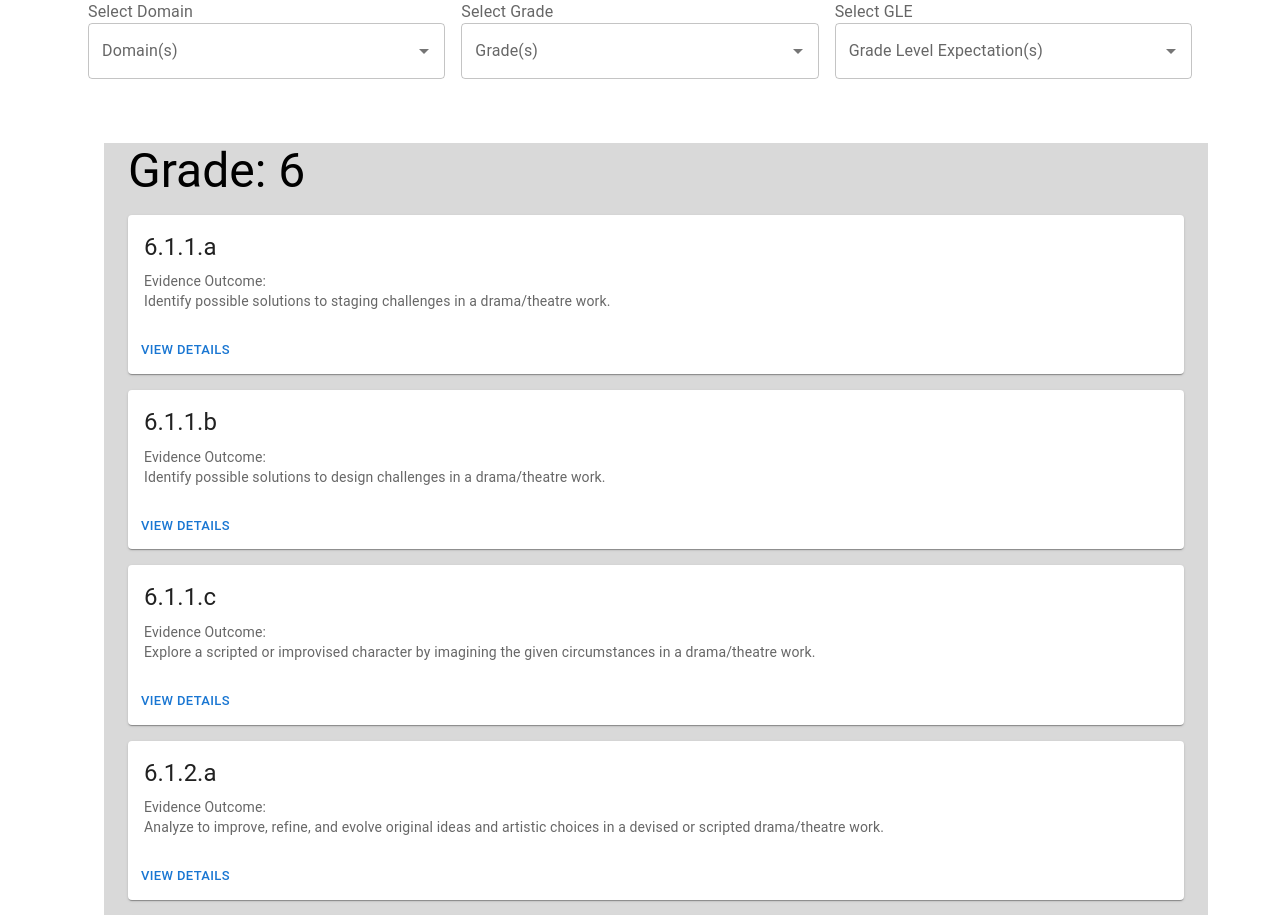
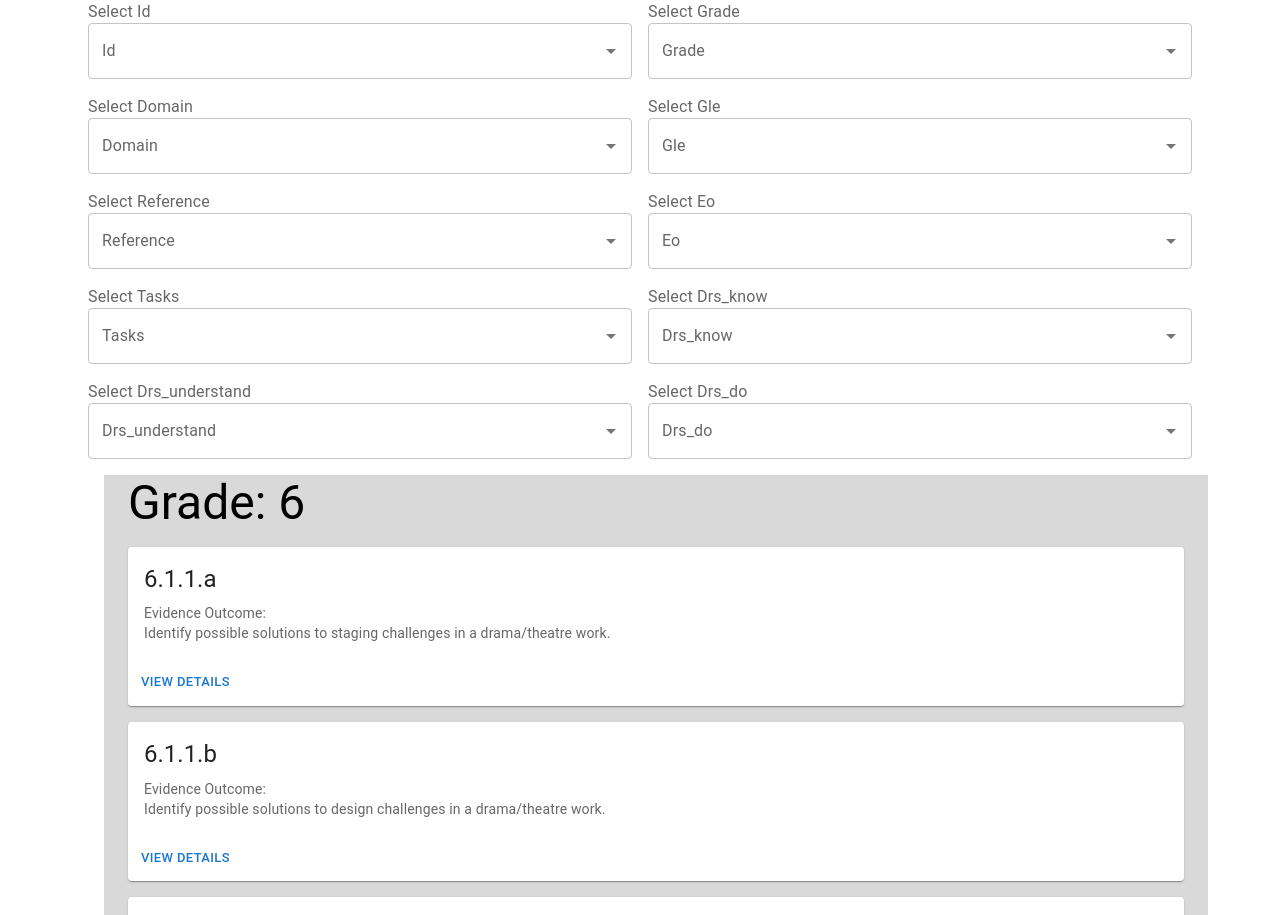
Before and after one commit to drewkeat/theatre-ed-tool, a Next.js app: page / in a window 1280 px wide. Shown: the top 915 px of the page. Built offline with nearby package versions, Linux system fonts and the light colour scheme.

Commit message:
simplify filter selects on index - need to separate drs

```diff
--- a/components/MultiSelectBox.jsx
+++ b/components/MultiSelectBox.jsx
@@ -4,7 +4,7 @@ import {FormControl, FormLabel, Autocomplete, TextField} from '@mui/material'
 export default function MultiSelectBox({id, labelText, helpText, chipValues, setChipValues, options}) {
 
   return (
-    <FormControl id={id+"control"} fullWidth>
+    <FormControl id={`${id}-control`} fullWidth>
       <FormLabel>{labelText}</FormLabel>
       <Autocomplete
         multiple
@@ -17,7 +17,7 @@ export default function MultiSelectBox({id, labelText, helpText, chipValues, set
         renderInput={(params) => (
           <TextField {...params} label={helpText} />
         )}
-      />
+      ></Autocomplete>
     </FormControl>
   );
 }
--- a/pages/index.js
+++ b/pages/index.js
@@ -5,111 +5,135 @@ import _ from "lodash";
 import SelectBox from "../components/MultiSelectBox";
 import StandardRow from "../components/StandardCard";
 
-import {
-  Container
-} from "@mui/material";
+import { Container } from "@mui/material";
 
 import { useState, useEffect } from "react";
 import GradeContainer from "../components/GradeContainer";
 
 export default function Home({ standards }) {
   const [formState, setFormState] = useState({
+    id: [],
     grade: [],
     domain: [],
+    gle: [],
     reference: [],
-    gle: [],
     eo: [],
-    iqs: [],
     tasks: [],
-    vocab: [],
-    ces: [],
-    know: [],
-    do: [],
-    understand: [],
-    id: [],
+    drs_know: [],
+    drs_understand: [],
+    drs_do: [],
   });
   const [filteredStandards, setFilteredStandards] = useState(standards);
 
   useEffect(() => {
-    filterStandards()
-  }, [formState])
-
+    filterStandards();
+  }, [formState]);
 
   const filterStandards = () => {
-    setFilteredStandards(_.filter(standards, standard => {
-      let valid = true
-      const keysToFilter = _.filter(_.keys(formState), key => formState[key].length > 0)
-      let i = 0
-      while(i < keysToFilter.length && valid) {
-        let key = keysToFilter[i]
-        if(!formState[key].includes(standard[key])){
-          valid = false
+    setFilteredStandards(
+      _.filter(standards, (standard) => {
+        let valid = true;
+        const keysToFilter = _.filter(
+          _.keys(formState),
+          (key) => formState[key].length > 0
+        );
+        let i = 0;
+        while (i < keysToFilter.length && valid) {
+          let key = keysToFilter[i];
+          if (!formState[key].includes(standard[key])) {
+            valid = false;
           }
-        i ++
+          i++;
         }
-      return valid
-    }))
-  }
-
-  const listStandards = () =>
-    _.map(filteredStandards, (standard) => (
-      <StandardRow key={standard.id} {...standard}/>
-    ));
+        return valid;
+      })
+    );
+  };
 
   const createGradeContainers = () => {
-    const grades = _.uniq(_.map(filteredStandards, standard => standard.grade))
+    const grades = _.uniq(
+      _.map(filteredStandards, (standard) => standard.grade)
+    );
+    return grades.map((grade) => {
+      const gradeStandards = _.filter(
+        filteredStandards,
+        (standard) => standard.grade === grade
+      );
       return (
-      grades.map(grade => {
-      const gradeStandards = _.filter(filteredStandards, standard => standard.grade === grade)
-      return <GradeContainer key={grade} grade={grade} standards={gradeStandards}/>
-    })
-    )
-  }
+        <GradeContainer key={grade} grade={grade} standards={gradeStandards} />
+      );
+    });
+  };
+
+  const createFilterSelects = () => {
+    return _.keys(formState).map((key) => (
+      <SelectBox
+        key={`${key}-select`}
+        id={`${key}-select`}
+        labelText={`Select ${_.capitalize(key)}`}
+        helpText={`${_.capitalize(key)}`}
+        options={_.uniq(_.map(standards, (standard) => standard[key]))}
+        chipValues={formState[key]}
+        setChipValues={(newValue) => {
+          setFormState({ ...formState, [key]: newValue });
+          return newValue;
+        }}
+      ></SelectBox>
+    ));
+  };
+
+  const row1 = [
+    "id",
+    "grade",
+    "domain",
+    "gle",
+    "reference",
+    "eo",
+    "tasks",
+    "drs_know",
+    "drs_understand",
+    "drs_do"
+  ]
 
   return (
     <Container>
-        <Container sx={{display: "grid", gridTemplateColumns: "repeat(3, 1fr)", gap: "1rem", mb: "3rem"}}>
-          <SelectBox
+        <Container sx={{display: "grid", gridTemplateColumns: "repeat(2, 1fr)", gap: '1rem'}}>{createFilterSelects()}</Container>
+        {/* <SelectBox
           id="domain-select"
           labelText="Select Domain"
           helpText="Domain(s)"
-            options={_.uniq(
-              _.map(standards, (standard) => standard.domain)
-            )}
+          options={_.uniq(_.map(standards, (standard) => standard.domain))}
           chipValues={formState.domain}
           setChipValues={(newValue) => {
-              setFormState({...formState, domain: newValue})
-              return newValue
+            setFormState({ ...formState, domain: newValue });
+            return newValue;
           }}
         />
         <SelectBox
           id="grade-select"
           labelText="Select Grade"
           helpText="Grade(s)"
-            options={_.uniq(
-              _.map(standards, (standard) => standard.grade)
-            )}
+          options={_.uniq(_.map(standards, (standard) => standard.grade))}
           chipValues={formState.grade}
           setChipValues={(newValue) => {
-              setFormState({...formState, grade: newValue})
-              return newValue
+            setFormState({ ...formState, grade: newValue });
+            return newValue;
           }}
         />
         <SelectBox
           id="gle-select"
           labelText="Select GLE"
           helpText="Grade Level Expectation(s)"
-            options={_.uniq(
-              _.map(standards, (standard) => standard.gle)
-            )}
+          options={_.uniq(_.map(standards, (standard) => standard.gle))}
           chipValues={formState.gle}
           setChipValues={(newValue) => {
-              setFormState({...formState, gle: newValue})
-              return newValue
+            setFormState({ ...formState, gle: newValue });
+            return newValue;
           }}
-          />
+        /> */}
+      <Container sx={{ display: "flex", flexDirection: "column" }}>
+        {createGradeContainers()}
       </Container>
-      <Container sx={{display: "flex", flexDirection: "column"}}>{createGradeContainers()}</Container>
     </Container>
   );
 }
```
Lines whose indentation alone changed are shown as unchanged.
